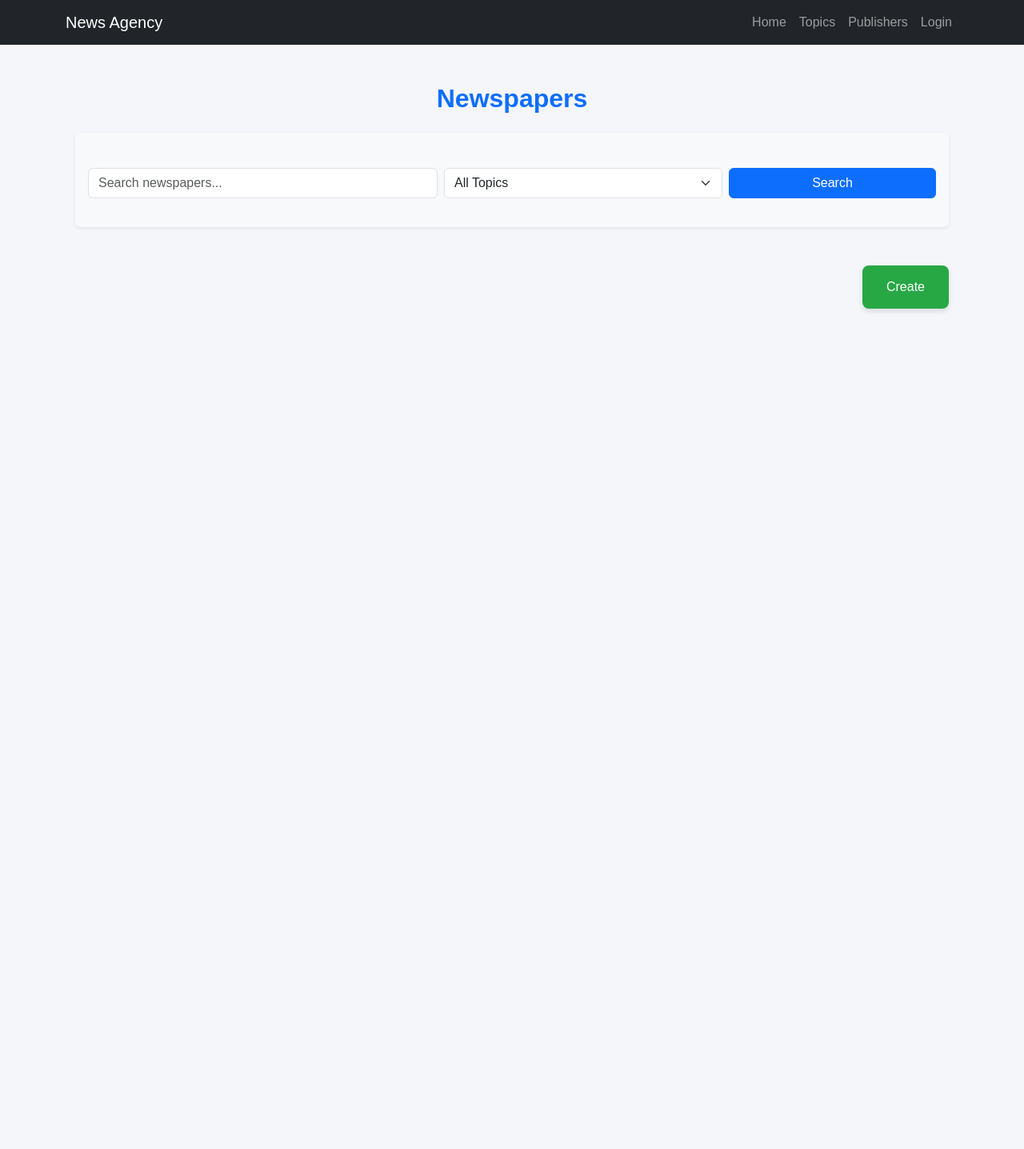
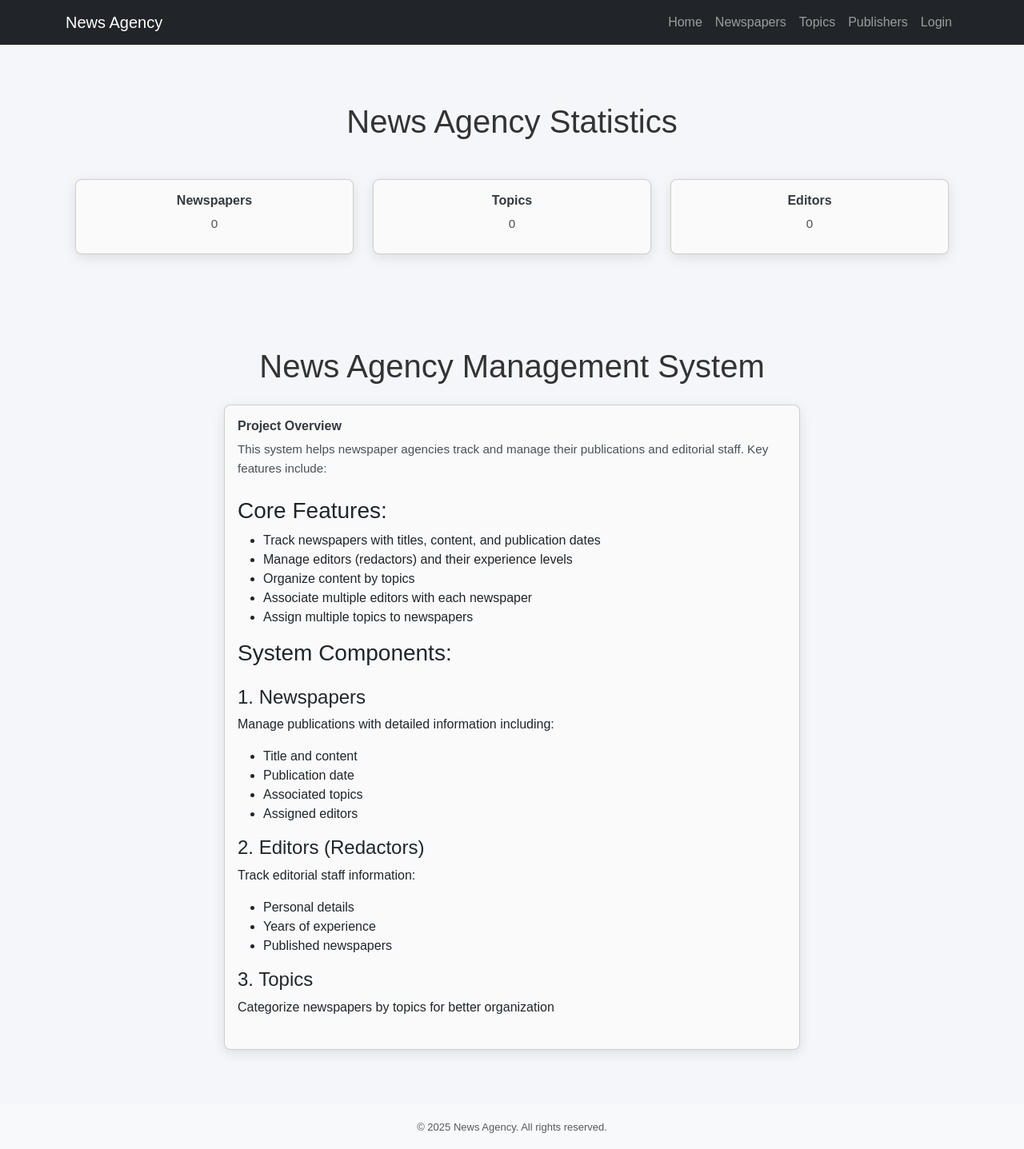
Before and after one commit to MaksVakulenko/News-agency, a Django app: page / in a window 1280 px wide. Shown: the whole page at 80% size. Before the commit the page ends 390 px from the top, so only its background shows below. Run offline with Django 5.2, Linux system fonts and the light colour scheme; data that the repository does not hold is empty.

Commit message:
feat: added footer, created homepage, configured site layout, and fixed minor bugs

```diff
--- a/News_agency/settings.py
+++ b/News_agency/settings.py
@@ -37,8 +37,8 @@ INSTALLED_APPS = [
     "django.contrib.sessions",
     "django.contrib.messages",
     "django.contrib.staticfiles",
-    'crispy_forms',
-    'crispy_bootstrap5',
+    "crispy_forms",
+    "crispy_bootstrap5",
     "newspaper",
 ]
 
@@ -137,4 +137,4 @@ LOGIN_URL = "login"
 
 LOGOUT_REDIRECT_URL = "login"
 
-CRISPY_TEMPLATE_PACK = 'bootstrap5'
+CRISPY_TEMPLATE_PACK = "bootstrap5"
--- a/newspaper/urls.py
+++ b/newspaper/urls.py
@@ -1,5 +1,6 @@
 from django.urls import path
 from .views import (
+    index,
     NewspaperListView,
     NewspaperDetailView,
     NewspaperCreateView,
@@ -19,7 +20,8 @@ from .views import (
 app_name = "newspaper"
 
 urlpatterns = [
-    path("", NewspaperListView.as_view(), name="newspaper-list"),
+    path("", index, name="index"),
+    path("newspaper/", NewspaperListView.as_view(), name="newspaper-list"),
     path(
         "newspaper/<int:pk>/",
         NewspaperDetailView.as_view(),
--- a/newspaper/views.py
+++ b/newspaper/views.py
@@ -1,3 +1,4 @@
+from django.shortcuts import render
 from django.views import generic
 from .forms import NewspaperForm, RedactorCreationForm
 from .models import Newspaper, Topic
@@ -5,6 +6,15 @@ from django.contrib.auth.mixins import LoginRequiredMixin
 from django.db.models import Q
 from django.urls import reverse_lazy
 from .models import Redactor
+
+
+def index(request):
+    context = {
+        "newspapers_count": Newspaper.objects.count(),
+        "topics_count": Topic.objects.count(),
+        "publishers_count": Redactor.objects.count(),
+    }
+    return render(request, "newspaper/index.html", context)
 
 
 class SearchListView(generic.ListView):
@@ -22,12 +32,28 @@ class SearchListView(generic.ListView):
 
         return queryset
 
+
 class NewspaperListView(SearchListView, LoginRequiredMixin):
     model = Newspaper
     template_name = "newspaper/newspaper_list.html"
     context_object_name = "newspapers"
     paginate_by = 6
-    search_fields = ['title', 'content']
+    search_fields = ["title", "content"]
+
+    def get_context_data(self, **kwargs):
+        context = super().get_context_data(**kwargs)
+        context["topics"] = Topic.objects.all()
+        return context
+
+    def get_queryset(self):
+        queryset = super().get_queryset()
+        topic_id = self.request.GET.get("topic")
+
+        if topic_id:
+            queryset = queryset.filter(topic__id=topic_id)
+
+        return queryset
+
 
 class NewspaperDetailView(LoginRequiredMixin, generic.DetailView):
     model = Newspaper
@@ -59,7 +85,7 @@ class TopicListView(SearchListView, LoginRequiredMixin):
     template_name = "newspaper/topic_list.html"
     context_object_name = "topics"
     paginate_by = 10
-    search_fields = ['name']
+    search_fields = ["name"]
 
 
 class TopicCreateView(LoginRequiredMixin, generic.CreateView):
@@ -87,8 +113,7 @@ class RedactorListView(SearchListView, LoginRequiredMixin):
     template_name = "newspaper/redactor_list.html"
     context_object_name = "redactors"
     paginate_by = 6
-    search_fields = ['username', 'first_name', 'last_name']
-
+    search_fields = ["username", "first_name", "last_name"]
 
 
 class RedactorDetailView(LoginRequiredMixin, generic.DetailView):
--- a/static/css/style.css
+++ b/static/css/style.css
@@ -1,4 +1,10 @@
+html, body {
+  height: 100%;
+  margin: 0;
+}
 body {
+      display: flex;
+  flex-direction: column;
     font-family: 'Poppins', sans-serif;
     background-color: #f4f6f9;
     color: #333;
@@ -13,6 +19,8 @@ body {
     box-shadow: 0 4px 15px rgba(0, 0, 0, 0.1);
     transition: transform 0.3s ease, box-shadow 0.3s ease;
     overflow: hidden;
+    padding: 0.5rem;
+    margin-bottom: 0.5rem;
 }
 
 .card-link {
@@ -21,8 +29,8 @@ body {
 }
 
 .card-title {
-    margin-bottom: 1rem;
-    font-size: 1.25rem;
+    margin-bottom: 0.5rem;
+    font-size: 1rem;
     font-weight: 600;
     color: #343a40;
 }
@@ -35,7 +43,7 @@ body {
 }
 
 .card-body {
-    padding: 1rem;
+    padding: 0.5rem;
     display: flex;
     flex-direction: column;
     height: 100%;
@@ -48,8 +56,8 @@ body {
 
 .btn-sm {
     border-radius: 4px;
-    font-size: 14px;
-    padding: 6px 12px;
+    font-size: 0.75rem;
+    padding: 0.25rem 0.5rem;
 }
 
 .btn-group {
@@ -98,7 +106,9 @@ h2 {
     font-size: 13px;
     color: #999;
 }
-
+.content {
+  flex: 1;
+}
 .row {
     margin-top: 20px;
     margin-bottom: 20px;
@@ -136,3 +146,10 @@ h2 {
     padding: 8px 16px;
     border-radius: 4px;
 }
+
+.footer {
+  margin-top: auto;
+  padding: 20px 0;
+  background-color: #f8f9fa;
+  width: 100%;
+}
--- a/templates/base.html
+++ b/templates/base.html
@@ -23,6 +23,10 @@
   {% include "includes/pagination.html" %}
 {% endblock %}
 
+{% block footer %}
+  {% include "includes/footer.html" %}
+{% endblock %}
+
 <script src="https://cdn.jsdelivr.net/npm/bootstrap@5.3.0/dist/js/bootstrap.bundle.min.js"></script>
 </body>
 </html>
--- /dev/null
+++ b/templates/includes/footer.html
@@ -0,0 +1,5 @@
+<footer class="footer mt-auto py-3 bg-light">
+  <div class="container text-center">
+    <span class="text-muted">© {% now "Y" %} News Agency. All rights reserved.</span>
+  </div>
+</footer>
--- a/templates/includes/sidebar.html
+++ b/templates/includes/sidebar.html
@@ -2,7 +2,8 @@
   <div class="container">
     <a class="navbar-brand" href="/">News Agency</a>
     <div class="navbar-nav">
-      <a class="nav-link" href="{% url 'newspaper:newspaper-list' %}">Home</a>
+      <a class="nav-link" href="{% url 'newspaper:index' %}">Home</a>
+      <a class="nav-link" href="{% url 'newspaper:newspaper-list' %}">Newspapers</a>
       <a class="nav-link" href="{% url 'newspaper:topic-list' %}">Topics</a>
       <a class="nav-link" href="{% url 'newspaper:redactor-list' %}">Publishers</a>
       {% if user.is_authenticated %}
@@ -13,7 +14,6 @@
       {% else %}
         <a class="nav-link" href="{% url 'login' %}">Login</a>
       {% endif %}
-
     </div>
   </div>
 </nav>
--- /dev/null
+++ b/templates/newspaper/index.html
@@ -0,0 +1,85 @@
+{% extends "base.html" %}
+
+{% block content %}
+  <div class="container py-5">
+    <h1 class="text-center mb-5">News Agency Statistics</h1>
+
+    <div class="row">
+      <div class="col-md-4">
+        <div class="card text-center">
+          <div class="card-body">
+            <h5 class="card-title">Newspapers</h5>
+            <p class="card-text display-4">{{ newspapers_count }}</p>
+          </div>
+        </div>
+      </div>
+
+      <div class="col-md-4">
+        <div class="card text-center">
+          <div class="card-body">
+            <h5 class="card-title">Topics</h5>
+            <p class="card-text display-4">{{ topics_count }}</p>
+          </div>
+        </div>
+      </div>
+
+      <div class="col-md-4">
+        <div class="card text-center">
+          <div class="card-body">
+            <h5 class="card-title">Editors</h5>
+            <p class="card-text display-4">{{ publishers_count }}</p>
+          </div>
+        </div>
+      </div>
+    </div>
+  </div>
+  <div class="container py-5">
+    <h1 class="text-center mb-4">News Agency Management System</h1>
+
+    <div class="row">
+      <div class="col-md-8 mx-auto">
+        <div class="card">
+          <div class="card-body">
+            <h2 class="card-title">Project Overview</h2>
+            <p class="card-text">
+              This system helps newspaper agencies track and manage their publications and editorial staff. Key features
+              include:
+            </p>
+
+            <h3>Core Features:</h3>
+            <ul>
+              <li>Track newspapers with titles, content, and publication dates</li>
+              <li>Manage editors (redactors) and their experience levels</li>
+              <li>Organize content by topics</li>
+              <li>Associate multiple editors with each newspaper</li>
+              <li>Assign multiple topics to newspapers</li>
+            </ul>
+
+            <h3>System Components:</h3>
+            <div class="mt-3">
+              <h4>1. Newspapers</h4>
+              <p>Manage publications with detailed information including:</p>
+              <ul>
+                <li>Title and content</li>
+                <li>Publication date</li>
+                <li>Associated topics</li>
+                <li>Assigned editors</li>
+              </ul>
+
+              <h4>2. Editors (Redactors)</h4>
+              <p>Track editorial staff information:</p>
+              <ul>
+                <li>Personal details</li>
+                <li>Years of experience</li>
+                <li>Published newspapers</li>
+              </ul>
+
+              <h4>3. Topics</h4>
+              <p>Categorize newspapers by topics for better organization</p>
+            </div>
+          </div>
+        </div>
+      </div>
+    </div>
+  </div>
+{% endblock %}
--- a/templates/newspaper/newspaper_list.html
+++ b/templates/newspaper/newspaper_list.html
@@ -3,7 +3,6 @@
 {% block content %}
   <div class="container py-4">
     <h2 class="text-center mb-4 text-primary fw-bold">Newspapers</h2>
-
 
     <div class="search-container mb-4 p-3 bg-light rounded shadow-sm">
       <form method="get" class="row g-2 align-items-center">
@@ -27,6 +26,7 @@
                 {{ topic.name }}
               </option>
             {% endfor %}
+
           </select>
         </div>
         <div class="col-md-3 text-md-end">
@@ -42,6 +42,24 @@
             <a href="{% url 'newspaper:newspaper-detail' newspaper.pk %}" class="card-link">
               <div class="card-body d-flex flex-column">
                 <h5 class="card-title">{{ newspaper.title }}</h5>
+                <p class="text-muted mb-2">
+                  <small>
+                    Published: {{ newspaper.pub_date|date:"d.m.Y H:i" }}
+                  </small>
+                </p>
+                <p class="text-muted mb-2">
+                  <small>
+                    Publishers:
+                    {% for publisher in newspaper.publishers.all %}
+                      {{ publisher.get_full_name }}{% if not forloop.last %}, {% endif %}
+                    {% endfor %}
+                    <div class="topics mb-2">
+                      {% for topic in newspaper.topic.all %}
+                        <span class="badge bg-secondary me-1">{{ topic.name }}</span>
+                      {% endfor %}
+                    </div>
+                  </small>
+                </p>
                 <p class="card-text">{{ newspaper.content|truncatewords:30 }}</p>
               </div>
             </a>
```
Also changed, not shown: templates/newspaper/redactor_detail.html (+19 -12 lines), templates/registration/login.html (+20 -7 lines).
